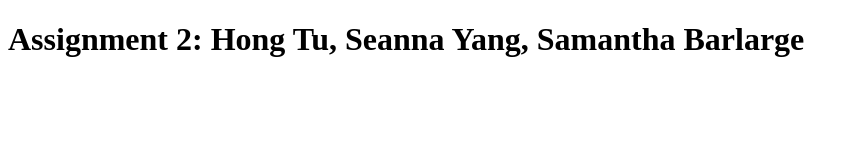
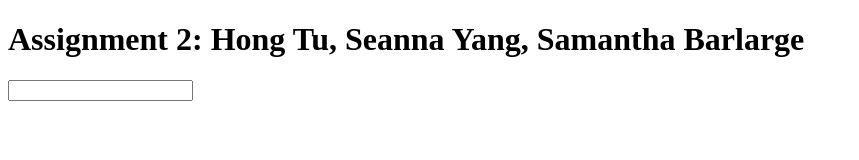
Before and after one commit to hong2tu/assignment-2, a website: page public/index.html in a window 1280 px wide. Shown: the whole page, without its empty margins (0-859 px from the left). Drawn offline with Linux system fonts and the light colour scheme.

Commit message:
Update index.html

```diff
--- a/public/index.html
+++ b/public/index.html
@@ -12,6 +12,10 @@
 <body>
     <h1>Assignment 2: Hong Tu, Seanna Yang, Samantha Barlarge</h1>
 
+    <form class="search-form">
+        <input type="text" class="search">
+        <ul class="suggestions"></ul>
+    </form>
     <script src="script.js"></script>
 </body>
 </html>
```
